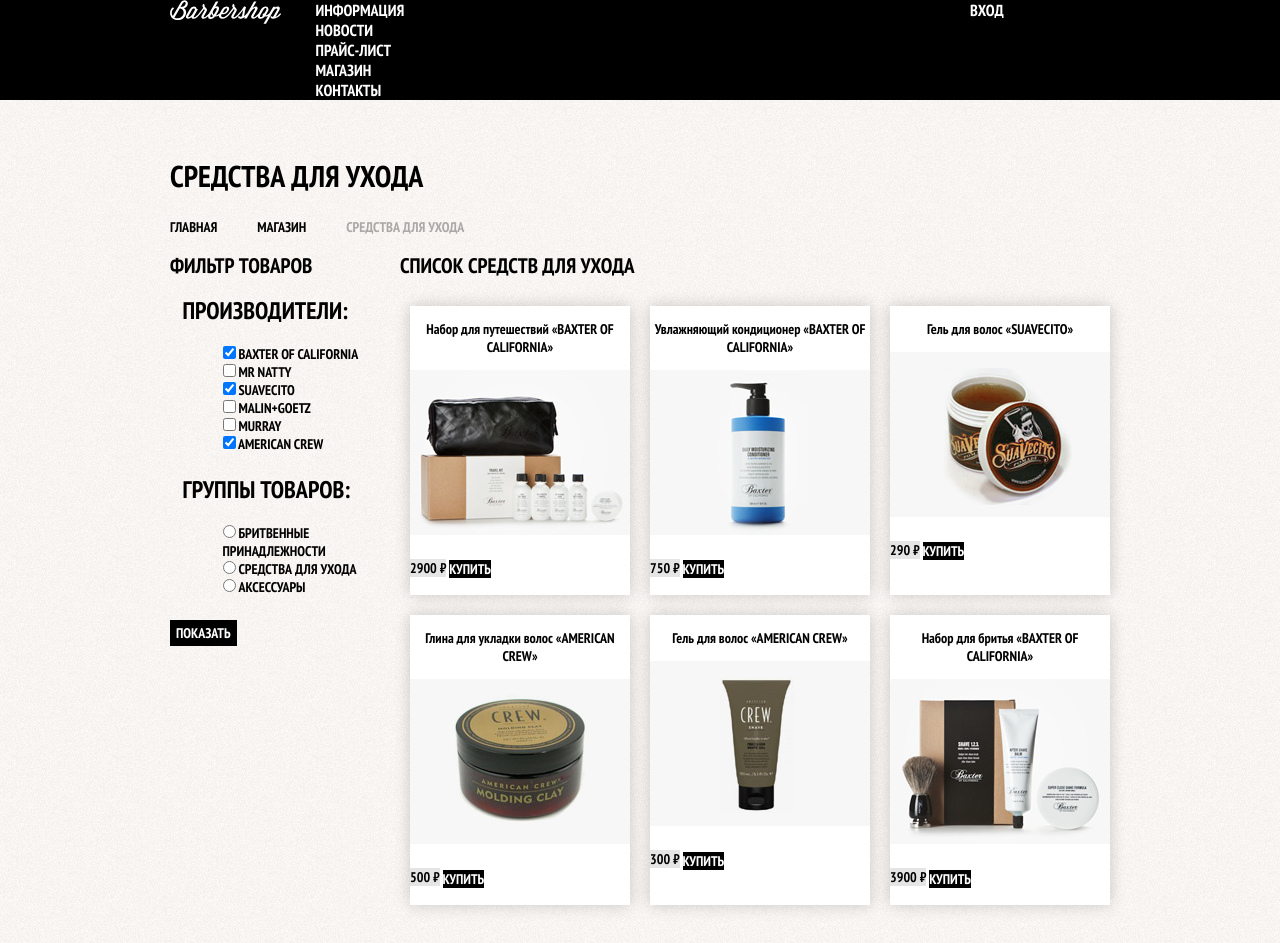
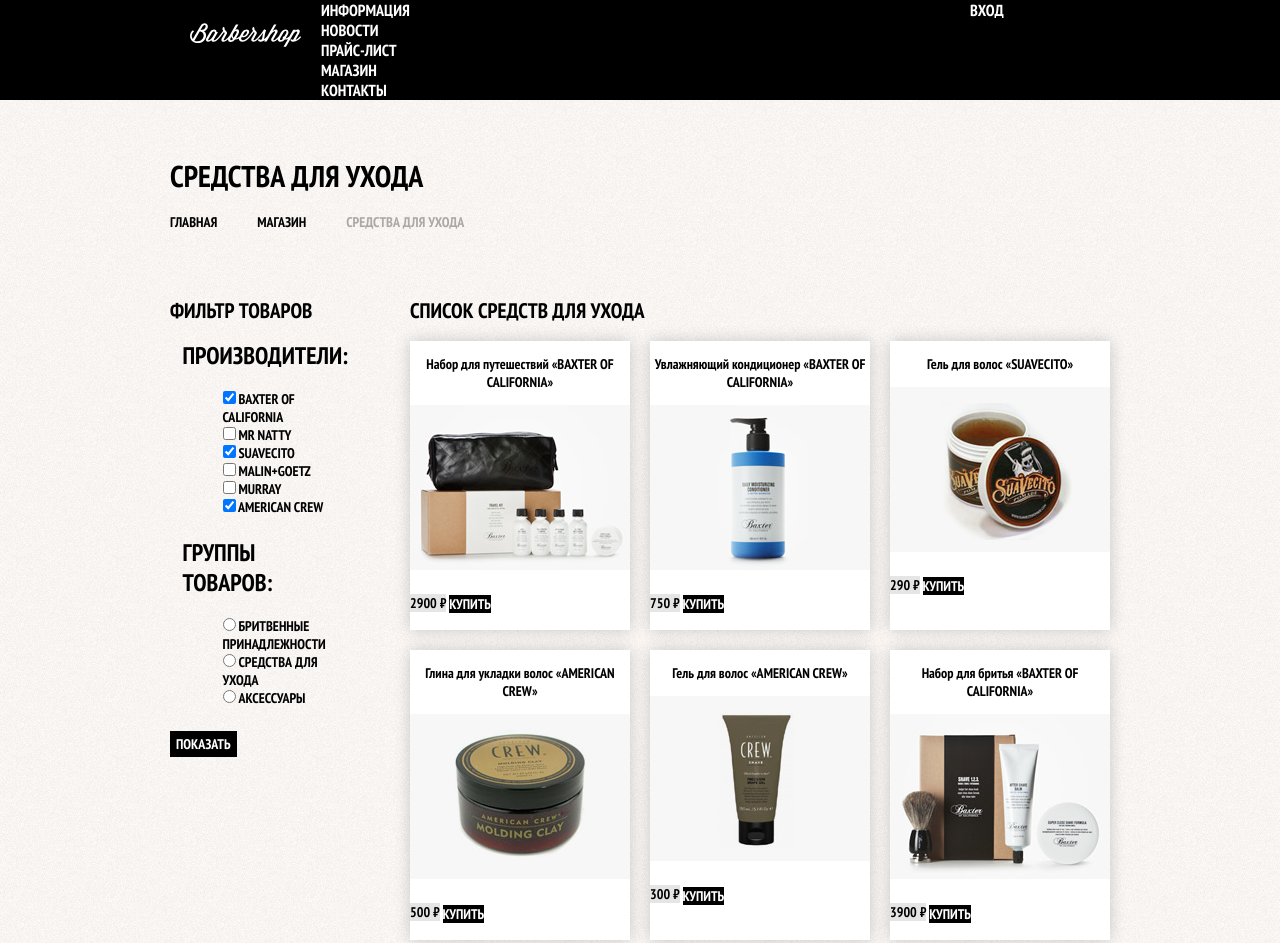
Before and after one commit to TalaViazenkina/279501-barbershop-1, a plain HTML site: page catalog.html in a window 1280 px wide. Shown: the top 943 px of the page. Drawn offline with Linux system fonts and the light colour scheme; files whose address does not match are found by name.

Commit message:
Сетки каталога и карточки товара скорректированы в соответствии с обучающим видео

```diff
--- a/catalog.html
+++ b/catalog.html
@@ -9,10 +9,10 @@
 </head>
 <body class="inner-page">
 	<header class="main-header">
-		<nav class="main-navigation">
-			<div class="main-navigation-wrapper">
-				<div class="container">
-					<a class="header-logo-small" href="index.html" aria-label="Логотип барбершопа «Бородинский»">
+		<nav class="main-navigation container">
+
+
+					<a class="main-header-logo" href="index.html" aria-label="Логотип барбершопа «Бородинский»">
 						<img src="img/logo.svg" width="111" height="24" alt="Логотип барбершопа «Бородинский»">
 					</a>
 
@@ -26,8 +26,7 @@
 					<ul class="user-navigation">
 						<li><a href="#">Вход</a></li>
 					</ul>
-				</div>
-			</div>
+
 		</nav>
 	</header>
 
--- a/css/style.css
+++ b/css/style.css
@@ -30,6 +30,7 @@ body {
 
 .inner-page .main-header {
 	margin-bottom: 55px;
+	background-color: #000000;
 }
 
 a {
@@ -66,15 +67,23 @@ a {
 	background-color: transparent;
 }
 
+.inner-page .main-navigation {
+	display: flex;
+	flex-direction: row;
+	align-items: flex-start;
+}
+
 .main-header-logo {
 	order: 2;
 	width: 368px;
 	height: 153px;
 }
 
-.header-logo.small {
+.inner-page .main-header-logo {
+	order: 0;
 	width: 111px;
 	height: 24px;
+	padding: 23px 20px;
 }
 
 .main-navigation-wrapper {
@@ -84,9 +93,7 @@ a {
 	background-color: #000000;
 }
 
-.inner-page .main-navigation-wrapper {
-	margin-bottom: 0;
-}
+
 
 .main-navigation-wrapper .container {
 	display: flex;
@@ -107,6 +114,10 @@ a {
 
 .user-navigation {
 	width: 140px;
+}
+
+.inner-page .user-navigation {
+	margin-left: auto;
 }
 
 .site-navigation a,
@@ -215,7 +226,7 @@ a {
 
 .page-title {
 	margin: 0;
-	margin-bottom: 20px;
+	margin-bottom: 15px;
 	padding: 0;
 
 	font-size: 30px;
@@ -225,6 +236,7 @@ a {
 .breadcrumbs {
 	display: flex;
 	margin: 0;
+	margin-bottom: 50px;
 	padding: 0;
 	list-style: none;
 }
@@ -251,7 +263,7 @@ a {
 }
 
 .filters {
-	width: 220px;
+	width: 180px;
 }
 
 .filters fieldset {
@@ -280,7 +292,7 @@ a {
 }
 
 .catalog {
-	width: 710px;
+	width: 700px;
 
 }
 
@@ -288,14 +300,15 @@ a {
 	display: flex;
 	flex-wrap: wrap;
 	margin: 0;
-	margin-bottom: 35px;
+	margin-bottom: 25px;
 	padding: 0;
 	list-style: none;
 }
 
 .catalog-item {
 	width: 220px;
-	margin: 10px;
+	margin-bottom: 20px;
+	margin-right: 20PX;
 	background-color: #ffffff;
 	box-shadow: 0 0 15px 0 rgba(0, 0, 0, 0.2);
 
```
Also changed, not shown: catalog-item.html (+4 -6 lines).
